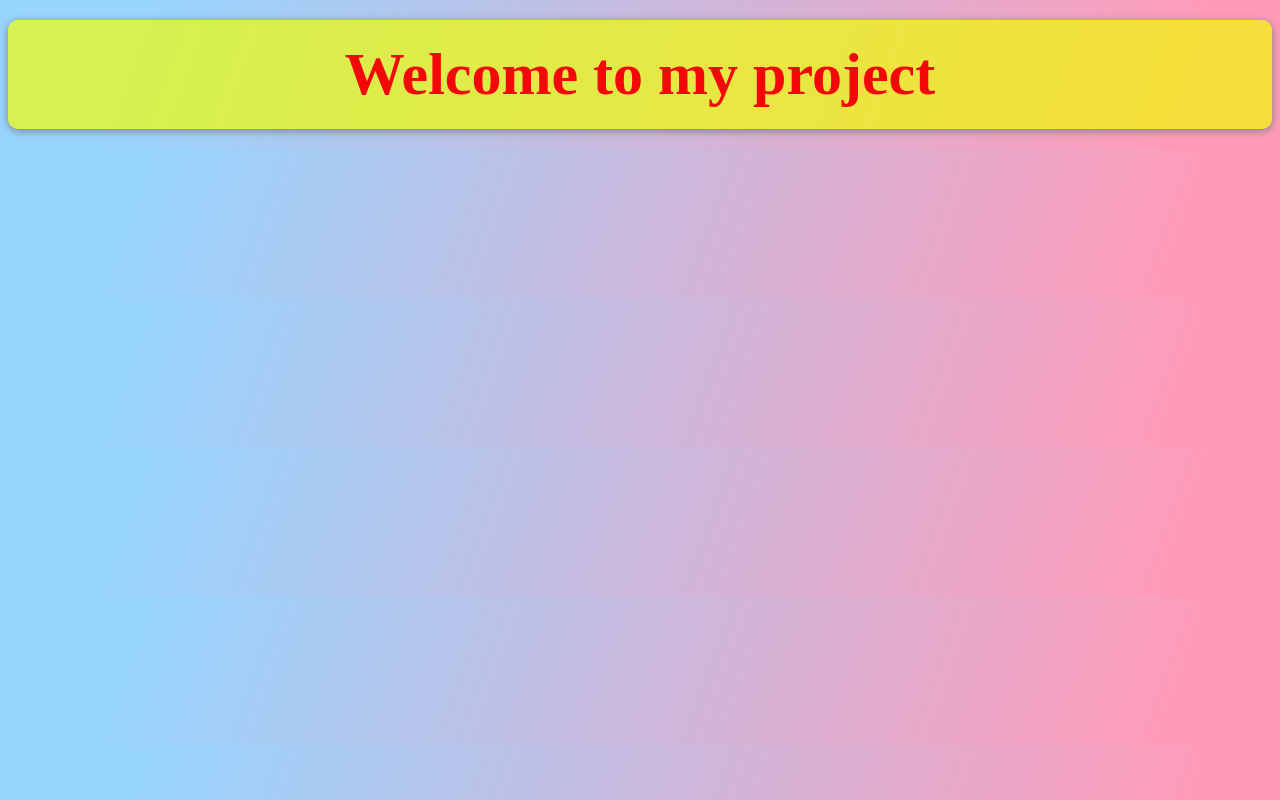
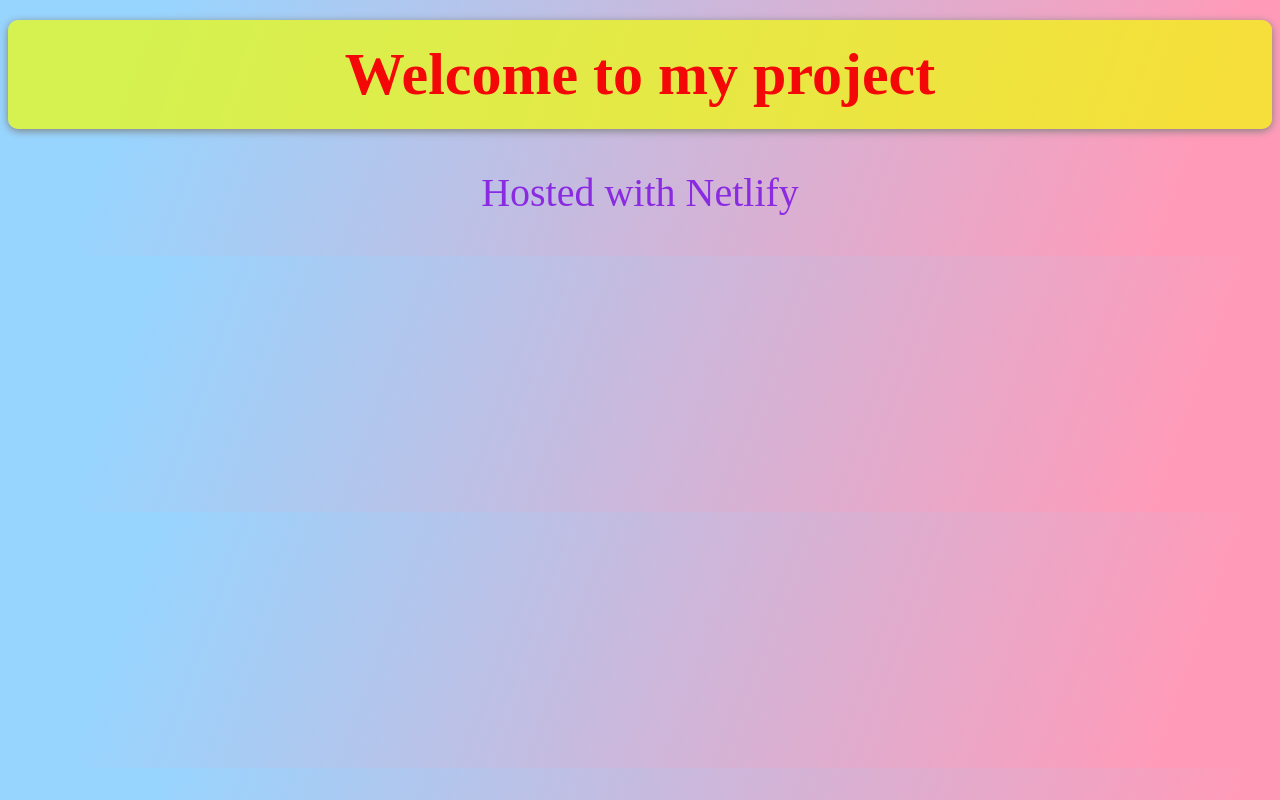
Before and after one commit to Mikicanad/Miki-shecodes-project, a plain HTML site: page shecodes-plus-week6.html in a window 1280 px wide. Drawn offline with Linux system fonts and the light colour scheme.

Commit message:
added p element

```diff
--- a/shecodes-plus-week6.html
+++ b/shecodes-plus-week6.html
@@ -8,5 +8,6 @@
 </head>
 <body>
     <h1>Welcome to my project</h1>
+    <p>Hosted with Netlify</p>
 </body>
 </html>
--- a/style.css
+++ b/style.css
@@ -13,3 +13,9 @@ h1 {
     padding: 20px;
     box-shadow: 0 2px 8px grey;
 }
+
+p{
+    text-align: center;
+    color: blueviolet;
+    font-size: 40px;
+}
```
